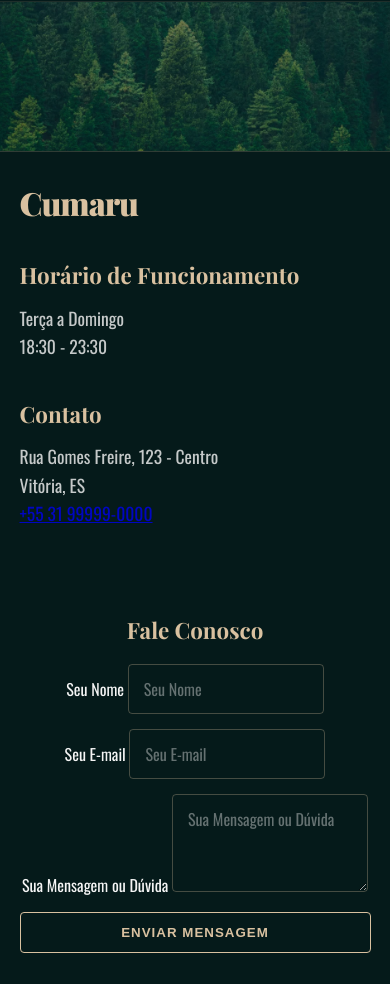
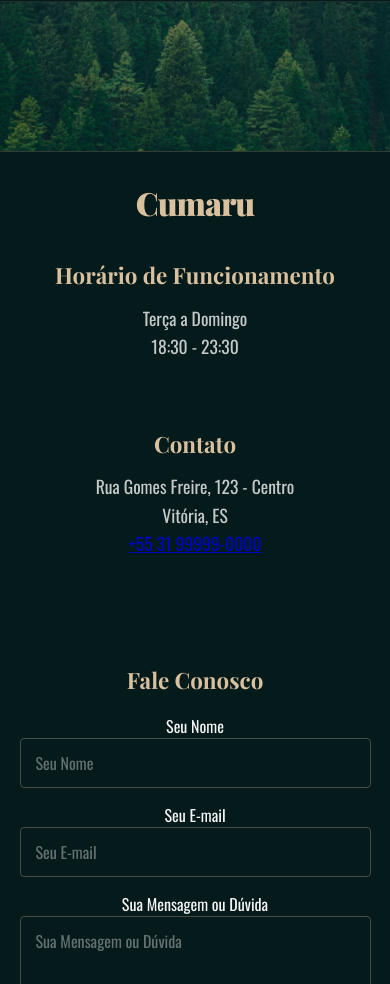
Before and after one commit to ThiagoLlimas/projeto-culinaria, a website built with Vite: page reservas.html in a window 390 px wide. Shown: the part 2213-3197 px from the top of the page. Built offline with nearby package versions, Linux system fonts and the light colour scheme.

Commit message:
style: centraliza info-blocks do footer no responsivo

```diff
--- a/reservas.html
+++ b/reservas.html
@@ -379,7 +379,7 @@
                   aria-required="true"
                 />
               </div>
-              <div class="form-group">
+              <div class="form-group form-group-full">
                 <label for="mensagem" class="sr-only"
                   >Sua Mensagem ou Dúvida</label
                 >
--- a/src/style.css
+++ b/src/style.css
@@ -1780,7 +1780,7 @@ body {
 
 .footer-info {
   display: flex;
-  gap: 100px;
+  gap: 50px;
 }
 
 .info-block h3 {
@@ -1829,6 +1829,8 @@ body {
   color: #f5f5f5;
   font-family: "Oswald", sans-serif;
   font-size: 1rem;
+  width: 100%;
+  box-sizing: border-box;
   transition:
     border-color 0.3s ease,
     box-shadow 0.3s ease;
@@ -1844,6 +1846,14 @@ body {
 .footer-contact-form input::placeholder,
 .footer-contact-form textarea::placeholder {
   color: rgba(245, 245, 245, 0.4);
+}
+
+.footer-contact-form .form-group {
+  width: 100%;
+}
+
+.footer-contact-form .form-group-full {
+  width: 100%;
 }
 
 .footer-contact-form .btn-submit {
@@ -1908,9 +1918,39 @@ body {
     align-items: center;
     text-align: center;
   }
+  /* Alinha a div container e força os blocos a se comportarem como flex colunado */
   .footer-info {
-    flex-direction: column;
-    gap: 30px;
+    display: flex !important;
+    flex-direction: column !important;
+    align-items: center !important;
+    text-align: center !important;
+    width: 100% !important;
+  }
+
+  /* Força cada bloco individual (Horário e Contato) a centralizar seu conteúdo */
+  .footer-info .info-block {
+    display: flex !important;
+    flex-direction: column !important;
+    align-items: center !important;
+    text-align: center !important;
+    width: 100% !important;
+    margin-bottom: 20px; /* Cria um espaçamento entre Horário e Contato */
+  }
+
+  /* Garante que os textos e links internos herdem o alinhamento centralizado */
+  .footer-info .info-block h3,
+  .footer-info .info-block p,
+  .footer-info .info-block a {
+    text-align: center !important;
+    align-self: center !important;
+  }
+
+  /* Centraliza o título/logo 'Cumaru' */
+  .footer-logo {
+    text-align: center !important;
+    display: flex;
+    justify-content: center !important;
+    width: 100%;
   }
 
   .footer-contact-form {
```
